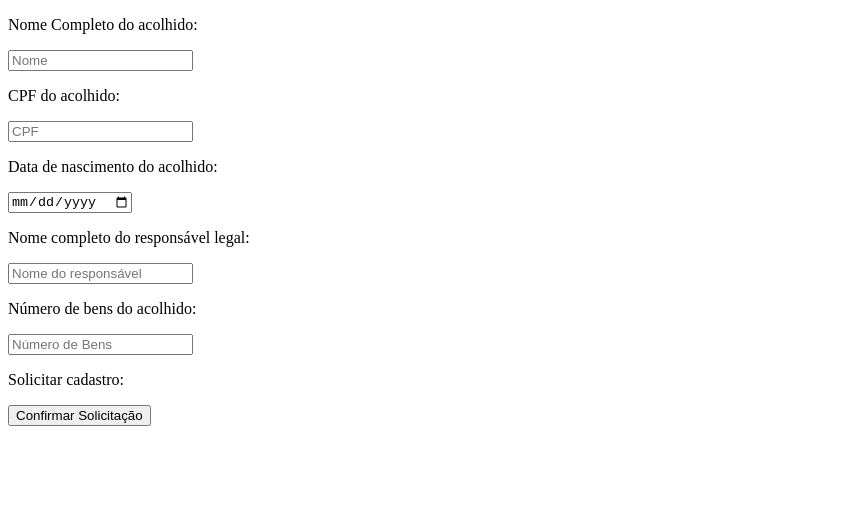
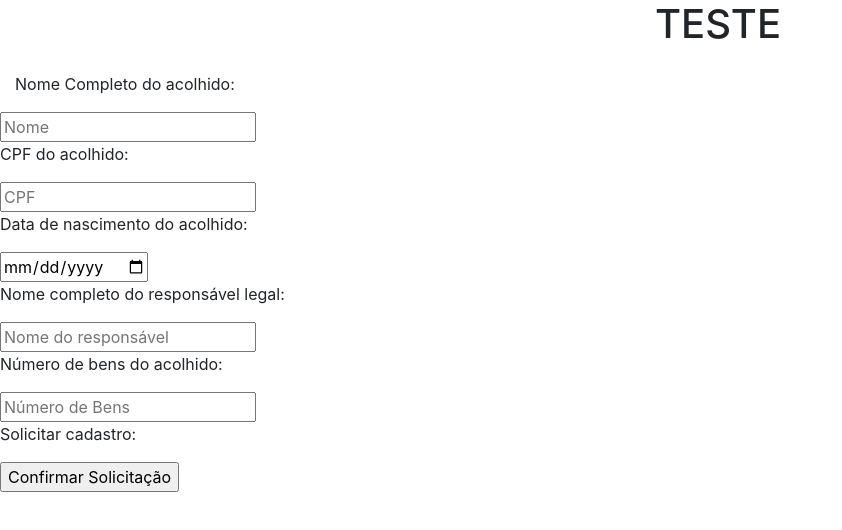
Before and after one commit to vicentel20/MetodosAgeis, an Angular app: page / in a window 1280 px wide. Shown: the top 530 px of the page, without its empty margins (0-842 px from the left). Built offline with nearby package versions, Linux system fonts and the light colour scheme.

Commit message:
AjusteCSS

```diff
--- a/angular.json
+++ b/angular.json
@@ -10,7 +10,7 @@
       "projectType": "application",
       "schematics": {
         "@schematics/angular:component": {
-          "style": "less"
+          "style": "css"
         },
         "@schematics/angular:application": {
           "strict": true
@@ -28,13 +28,13 @@
             "main": "src/main.ts",
             "polyfills": "src/polyfills.ts",
             "tsConfig": "tsconfig.app.json",
-            "inlineStyleLanguage": "less",
+            "inlineStyleLanguage": "css",
             "assets": [
               "src/favicon.ico",
               "src/assets"
             ],
             "styles": [
-              "src/styles.less"
+              "src/styles.css"
             ],
             "scripts": [
               "node_modules/jquery/dist/jquery.min.js",
@@ -100,13 +100,13 @@
             "polyfills": "src/polyfills.ts",
             "tsConfig": "tsconfig.spec.json",
             "karmaConfig": "karma.conf.js",
-            "inlineStyleLanguage": "less",
+            "inlineStyleLanguage": "css",
             "assets": [
               "src/favicon.ico",
               "src/assets"
             ],
             "styles": [
-              "src/styles.less"
+              "src/styles.css"
             ],
             "scripts": []
           }
--- a/src/app/app.component.html
+++ b/src/app/app.component.html
@@ -1 +1,2 @@
+
 <app-tela-login></app-tela-login>
--- a/src/app/app.component.ts
+++ b/src/app/app.component.ts
@@ -2,8 +2,7 @@ import { Component, OnInit } from '@angular/core';
 
 @Component({
   selector: 'app-root',
-  templateUrl: './app.component.html',
-  styleUrls: ['./app.component.less']
+  templateUrl: './app.component.html'
 })
 
 export class AppComponent {
--- a/src/app/tela-login/tela-login.component.html
+++ b/src/app/tela-login/tela-login.component.html
@@ -1,4 +1,9 @@
-<p id="dd">
+<div class="row">
+    <div class="col-md-6"></div>
+    <div class="col-md-6"><h1>TESTE</h1></div>
+</div>
+<p class="col-md-6" ></p>
+<p class="col-md-6" id="dd">
     Nome Completo do acolhido:
 </p>
 <input type="text" id="nome" placeholder="Nome" required>
--- a/src/app/tela-login/tela-login.component.ts
+++ b/src/app/tela-login/tela-login.component.ts
@@ -7,8 +7,7 @@ import { campoNascimento } from './classesCamposFomulario/campoNascimento';
 
 @Component({
   selector: 'app-tela-login',
-  templateUrl: './tela-login.component.html',
-  styleUrls: ['./tela-login.component.less']
+  templateUrl: './tela-login.component.html'
 })
 
 export class TelaLoginComponent implements OnInit {
--- a/src/index.html
+++ b/src/index.html
@@ -2,12 +2,20 @@
 <html lang="en">
 <head>
   <meta charset="utf-8">
-  <title>TddMetodosAgeis</title>
+  <title>TrabalhoEquipe8</title>
   <base href="/">
   <meta name="viewport" content="width=device-width, initial-scale=1">
   <link rel="icon" type="image/x-icon" href="favicon.ico">
+
+  <link rel="stylesheet" href="https://cdnjs.cloudflare.com/ajax/libs/twitter-bootstrap/4.3.1/css/bootstrap.css" crossorigin="anonymous">
+  <link rel="stylesheet" href="https://cdnjs.cloudflare.com/ajax/libs/font-awesome/5.13.0/css/all.min.css" crossorigin="anonymous">
 </head>
 <body>
   <app-root></app-root>
+  <script src="https://code.jquery.com/jquery-3.2.1.slim.min.js" crossorigin="anonymous"></script>
+  <script src="https://cdnjs.cloudflare.com/ajax/libs/popper.js/1.12.9/umd/popper.min.js" crossorigin="anonymous"></script>
+  <script src="https://maxcdn.bootstrapcdn.com/bootstrap/4.0.0/js/bootstrap.min.js" crossorigin="anonymous"></script>
+
+
 </body>
 </html>
--- a/src/styles.less
+++ /dev/null
@@ -1 +0,0 @@
-/*@import "../node_modules/uikit/src/less/uikit.theme.less";*/
```
Also changed, not shown: src/app/app.component.less (deleted), src/app/tela-login/tela-login.component.less (deleted), src/styles.css (added).
